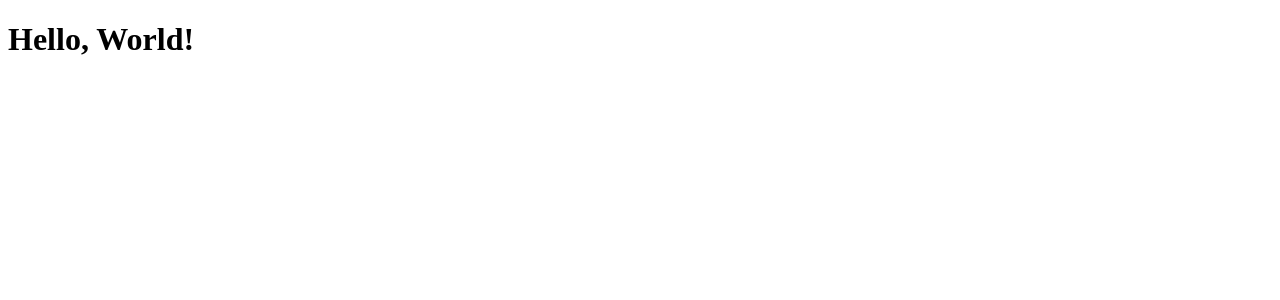
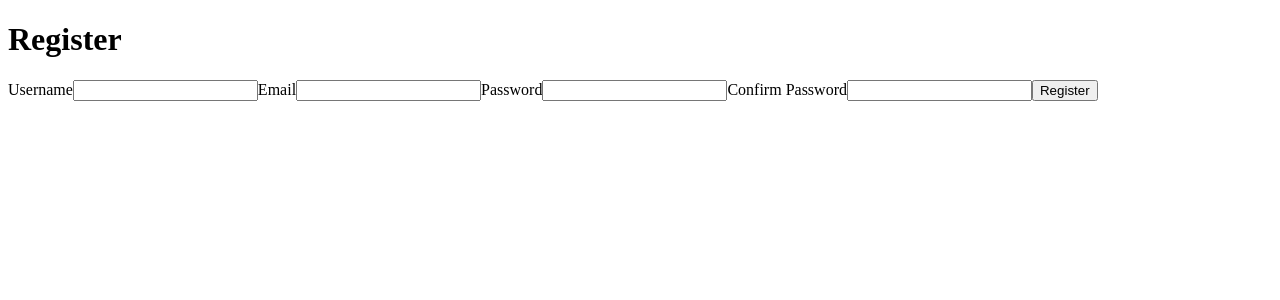
Before and after one commit to JohnTol322/MatchMyMovie, a React (Create React App) app in the folder web/: page /register in a window 1280 px wide. Shown: the top 300 px of the page. Built offline with nearby package versions, Linux system fonts and the light colour scheme.

Commit message:
#2 - Added register form that sends request to api

```diff
--- a/web/package.json
+++ b/web/package.json
@@ -12,6 +12,7 @@
     "@types/react-dom": "^18.3.1",
     "react": "^18.3.1",
     "react-dom": "^18.3.1",
+    "react-router-dom": "^6.27.0",
     "react-scripts": "5.0.1",
     "typescript": "^4.9.5",
     "web-vitals": "^2.1.4"
--- a/web/src/App.tsx
+++ b/web/src/App.tsx
@@ -1,10 +1,14 @@
 import React from 'react';
+import { BrowserRouter as Router, Route, Routes } from 'react-router-dom';
+import Register from "./components/Register";
 
 function App() {
   return (
-    <div>
-      <h1>Hello, World!</h1>
-    </div>
+    <Router>
+      <Routes>
+        <Route path={'/register'} element={<Register />} />
+      </Routes>
+    </Router>
   );
 }
 
--- /dev/null
+++ b/web/src/components/Register.tsx
@@ -0,0 +1,71 @@
+import React from "react";
+import {useState} from "react";
+import {userService} from "../services/UserService";
+import {User} from "../models/User";
+
+const Register = () => {
+    const [user, setUser] = useState({
+        username: "",
+        email: "",
+        password: "",
+        passwordConfirmation: ""
+    });
+    const [message, setMessage] = useState("");
+
+    const handleSubmit = (e: any) => {
+        e.preventDefault();
+        const newUser: User = {
+            username: user.username,
+            email: user.email,
+            password: user.password,
+        };
+
+        userService.createUser(newUser).then((response) => {
+            setMessage(response.message)
+        });
+    }
+
+    return (
+        <div>
+            <h1>Register</h1>
+            <b>{message}</b>
+            <form>
+                <label htmlFor="username">Username</label>
+                <input type="text" id="username" name="username" required onChange={(e) => {
+                    setUser({
+                        ...user,
+                        username: e.target.value
+                    })
+                }}/>
+
+                <label htmlFor="email">Email</label>
+                <input type="email" id="email" name="email" required onChange={(e) => {
+                    setUser({
+                        ...user,
+                        email: e.target.value
+                    })
+                }}/>
+
+                <label htmlFor="password">Password</label>
+                <input type="password" id="password" name="password" required onChange={(e) => {
+                    setUser({
+                        ...user,
+                        password: e.target.value
+                    })
+                }}/>
+
+                <label htmlFor="password-confirmation">Confirm Password</label>
+                <input type="password" id="password-confirmation" name="password-confirmation" required onChange={(e) => {
+                    setUser({
+                        ...user,
+                        passwordConfirmation: e.target.value
+                    });
+                }}/>
+
+                <button onClick={handleSubmit} type="submit">Register</button>
+            </form>
+        </div>
+    );
+}
+
+export default Register;
--- a/web/src/models/User.ts
+++ b/web/src/models/User.ts
@@ -1,7 +1,7 @@
 export type User = {
     id?: number;
-    name: string;
+    username: string;
     email: string;
     password?: string;
-    createdAt: string;
+    createdAt?: string;
 }
--- a/web/src/services/ApiService.ts
+++ b/web/src/services/ApiService.ts
@@ -2,14 +2,16 @@ import {HttpMethod} from "../models/api/HttpMethod";
 import {ApiResponse} from "../models/api/ApiResponse";
 
 class ApiService {
-    static apiUrl: string = "localhost:8080";
+    static apiUrl: string = "http://localhost:8080";
     public call<T>(path: string, method: HttpMethod = HttpMethod.GET, body: string | null = null, formData: FormData | null = null): Promise<ApiResponse<T>> {
         return new Promise((resolve, reject) => {
             const requestMethod: string = HttpMethod[method];
             const requestOptions: RequestInit = {
                 method: requestMethod,
                 mode: "cors",
-                headers: {}
+                headers: {
+                    "Content-Type": "application/json"
+                }
             };
 
             if (body) {
```
Also changed, not shown: 1 other file (tests, documents, lock files or other folders).
